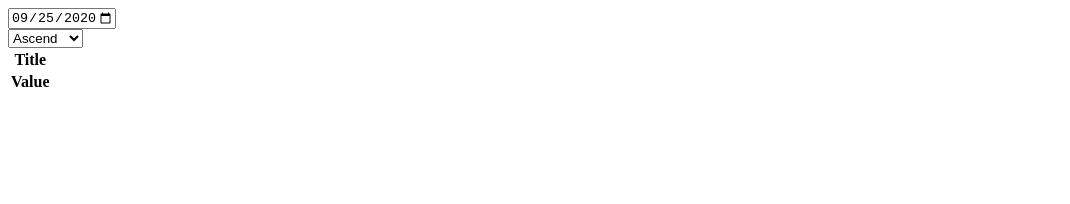
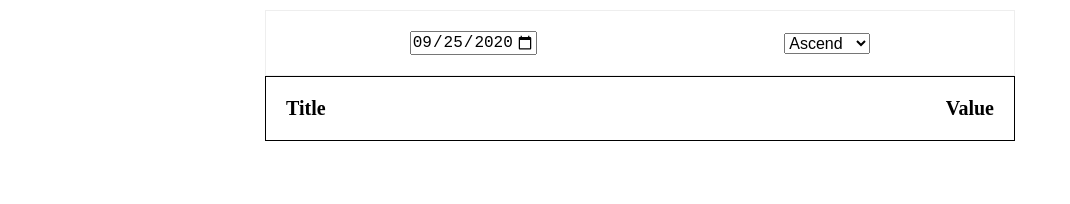
Before and after one commit to MohammedMotar00/Foreign-exchange, a plain HTML site: page index.html in a window 1280 px wide. Shown: the whole page, without its empty margins (0-1070 px from the left). Drawn offline with nearby package versions, Linux system fonts and the light colour scheme; no server answers.

Commit message:
klar med hela uppgiften

```diff
--- a/index.html
+++ b/index.html
@@ -6,27 +6,31 @@
     <title>Foreign exchange</title>
     <script defer src="./main.js"></script>
     <script src="https://unpkg.com/axios/dist/axios.min.js"></script>
+    <link rel="stylesheet" href="style.css" />
   </head>
   <body>
+    <div class="container">
+      <div class="pick">
         <input type="date" name="date" />
-
         <form>
           <select id="select">
             <option value="ascend">Ascend</option>
             <option value="descend">Descend</option>
           </select>
         </form>
+      </div>
 
+      <div class="table__container">
         <table>
           <thead>
             <tr>
               <th>Title</th>
-        </tr>
-        <tr>
               <th>Value</th>
             </tr>
           </thead>
           <tbody></tbody>
         </table>
+      </div>
+    </div>
   </body>
 </html>
--- a/main.js
+++ b/main.js
@@ -31,7 +31,6 @@ const fetchOnce = () => {
     // render direct
     arr.sort((a, b) => a.value - b.value);
     arr.map((item) => {
-      // console.log(item);
       let tr = document.createElement("tr");
       let td = document.createElement("td");
       let td2 = document.createElement("td");
@@ -101,6 +100,9 @@ input.addEventListener("change", (e) => {
     tbody.innerHTML = "";
 
     // Render direct when this function is on
+    // setting the select value back do ascend
+    select.value = "ascend";
+
     arr.sort((a, b) => a.value - b.value);
     arr.map((item) => {
       console.log(item);
--- /dev/null
+++ b/style.scss
@@ -0,0 +1,64 @@
+* {
+  margin: 0;
+  padding: 0;
+  box-sizing: border-box;
+}
+
+body {
+  max-width: 1920px;
+}
+
+.container {
+  max-width: 750px;
+  margin: 0 auto;
+  padding: 10px 0;
+
+  .pick {
+    border: 1px solid #eeeeee;
+    display: flex;
+    justify-content: space-around;
+    align-items: center;
+    padding: 20px;
+
+    input,
+    select {
+      font-size: 16px;
+    }
+  }
+
+  .table__container {
+    max-height: 500px;
+    overflow-y: scroll;
+    overflow-x: hidden;
+    margin-bottom: 50px;
+    font-size: 20px;
+    border: 1px solid;
+
+    table {
+      border-collapse: collapse;
+      flex: 1;
+
+      th,
+      td {
+        width: 100%;
+        text-align: left;
+        padding: 20px;
+      }
+
+      tbody {
+        tr {
+          border: 1px solid #eeeeee;
+        }
+      }
+    }
+  }
+}
+
+@media (max-width: 400px) {
+  .pick {
+    input,
+    select {
+      font-size: 16px;
+    }
+  }
+}
```
Also changed, not shown: style.css (added), 1 other file. Lines whose indentation alone changed are shown as unchanged.
